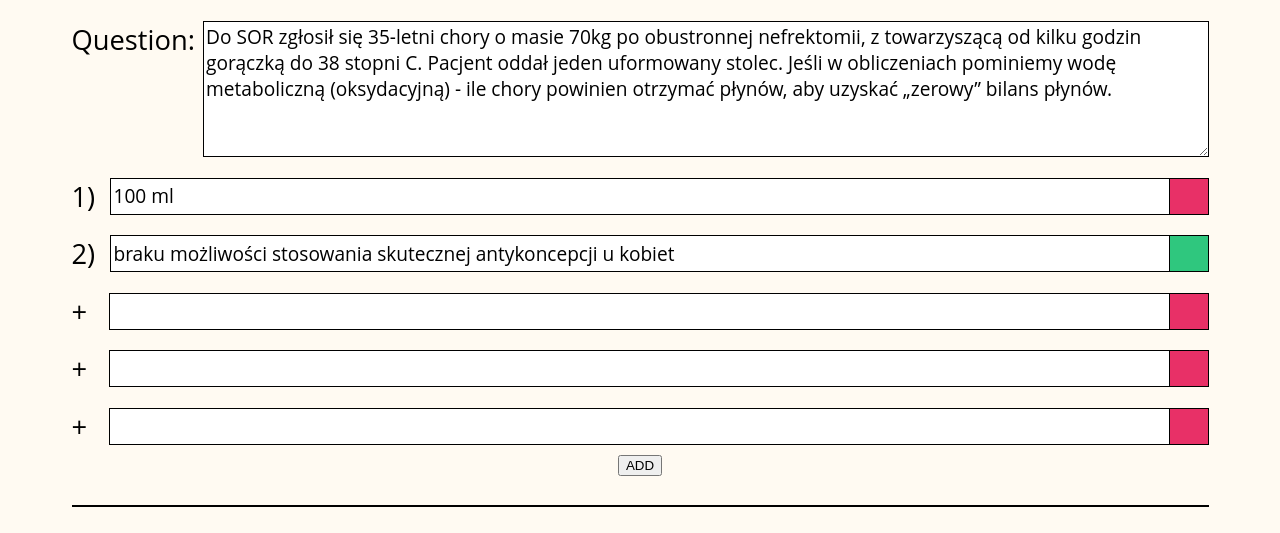
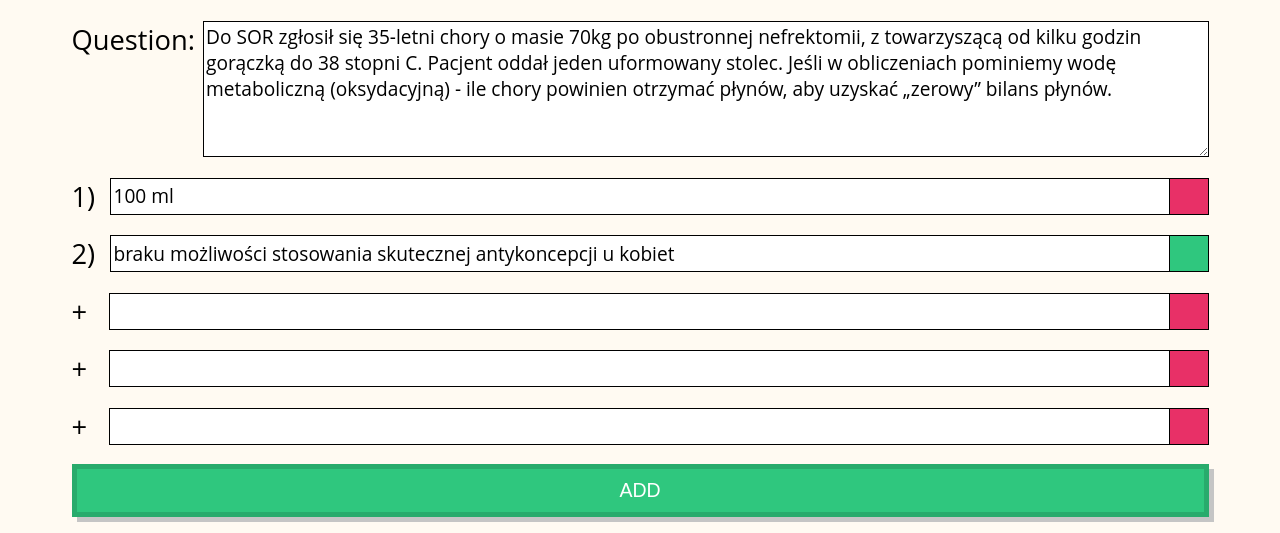
Before and after one commit to ZooMic/real-projects, a React app in the folder quizit/: page /edit/1 in a window 1280 px wide. Shown: the part 225-758 px from the top of the page. Built offline with nearby package versions, Linux system fonts and the light colour scheme.

Commit message:
quizit: Added button component, some Edit page fixes

```diff
--- a/quizit/package.json
+++ b/quizit/package.json
@@ -6,6 +6,7 @@
     "@testing-library/jest-dom": "^4.2.4",
     "@testing-library/react": "^9.4.0",
     "@testing-library/user-event": "^7.2.1",
+    "classnames": "^2.2.6",
     "react": "^16.12.0",
     "react-dom": "^16.12.0",
     "react-redux": "^7.2.0",
--- a/quizit/src/components/Button/Button.js
+++ b/quizit/src/components/Button/Button.js
@@ -0,0 +1,47 @@
+import React from 'react';
+import classNames from 'classnames';
+import { getSizeStyle, MEDIUM } from './size.helper';
+import { getColorStyle, POSITIVE, DISABLED } from './color.helper';
+import { btn } from './Button.module.css';
+
+const Button = (props) => {
+    const {
+        children,
+        size = MEDIUM,
+        color = POSITIVE,
+        disabled = false,
+        className = '',
+        onClick,
+        onDisabledClicked,
+    } = props;
+
+    const handleClick = event => {
+        if (disabled) {
+            if (typeof onDisabledClicked === 'function') {
+                onDisabledClicked(event);
+            }
+        } else {
+            if (typeof onClick === "function") {
+                onClick(event);
+            }
+        }
+    }
+
+    const styles = classNames(
+        btn,
+        getSizeStyle(size),
+        getColorStyle(disabled ? DISABLED : color),
+        className,
+    )
+
+    return (
+        <button
+            className={styles}
+            onClick={handleClick}
+        >
+            {children}
+        </button>
+    )
+};
+
+export default Button;
--- a/quizit/src/components/Button/Button.module.css
+++ b/quizit/src/components/Button/Button.module.css
@@ -0,0 +1,43 @@
+.btn {
+    text-decoration: none;
+    text-transform: uppercase;
+    font-size: 0.8em;
+    padding: 0.5em;
+    text-align: center;
+    border: 5px solid;
+    box-shadow: 5px 5px #c5c5c5;
+    color: white;
+    transition: 0.05s linear;
+}
+
+.btn:active {
+    transform: translate(5px, 5px);
+    box-shadow: 0px 0px #c5c5c5;
+}
+
+/* SIZE HELPER */
+.small { font-size: 0.5em; }
+.medium { font-size: 0.8em; }
+.big { font-size: 1em; }
+
+/* COLOR HELPER */
+.positive {
+    background-color: #2fc77e;
+    border-color: #28ab6c;
+}
+.positive:hover {
+    background-color: #2fc77ecc;
+    border-color: #28ab6ccc;
+}
+.negative {
+    background-color: #e83067;
+    border-color: #c12856;
+}
+.neutral {
+    background-color: #4285F4;
+    border-color: #0d47a1;
+}
+.disabled {
+    background-color: #6c757d;
+    border-color: #343a40;
+}
--- /dev/null
+++ b/quizit/src/components/Button/color.helper.js
@@ -0,0 +1,18 @@
+import { positive, negative, neutral, disabled } from './Button.module.css';
+
+const POSITIVE = 0;
+const NEUTRAL = 1;
+const NEGATIVE = 2;
+const DISABLED = 3;
+
+const getColorStyle = color => {
+    switch (color) {
+        case POSITIVE: return positive;
+        case NEUTRAL: return neutral;
+        case NEGATIVE: return negative;
+        case DISABLED: return disabled;
+        default: return neutral;
+    }
+}
+
+export { getColorStyle, POSITIVE, NEUTRAL, NEGATIVE, DISABLED }
--- a/quizit/src/components/Button/index.js
+++ b/quizit/src/components/Button/index.js
@@ -0,0 +1,3 @@
+export { default as Button } from './Button'
+export { default } from './Button'
+export { SMALL, MEDIUM, BIG } from './size.helper'
--- /dev/null
+++ b/quizit/src/components/Button/size.helper.js
@@ -0,0 +1,16 @@
+import { small, medium, big } from './Button.module.css';
+
+const SMALL = 0;
+const MEDIUM = 1;
+const BIG = 2;
+
+const getSizeStyle = size => {
+    switch (size) {
+        case SMALL: return small;
+        case MEDIUM: return medium;
+        case BIG: return big;
+        default: return medium;
+    }
+}
+
+export { getSizeStyle, SMALL, MEDIUM, BIG }
--- a/quizit/src/components/SupLayout/SubLayout.module.css
+++ b/quizit/src/components/SupLayout/SubLayout.module.css
@@ -5,6 +5,8 @@
 }
 
 .nav {
+    position: sticky;
+    top: 0px;
     background-color: #43464c;
     line-height: 1.5em;
     display: flex;
--- a/quizit/src/components/SupTitle/SupTitle.module.css
+++ b/quizit/src/components/SupTitle/SupTitle.module.css
@@ -10,5 +10,3 @@
     width: 100%;
     white-space: pre;
 }
-
-/* // preneta */
--- a/quizit/src/containers/EditQuizPage/EditQuizPage.js
+++ b/quizit/src/containers/EditQuizPage/EditQuizPage.js
@@ -1,11 +1,12 @@
 import React from 'react';
 import { useParams } from 'react-router-dom';
-import SubLayout from '../../components/SupLayout/';
-import SupTitle from '../../components/SupTitle/';
-import SupContent from '../../components/SupContent/';
+import SubLayout from '../../components/SupLayout';
+import SupTitle from '../../components/SupTitle';
+import SupContent from '../../components/SupContent';
 import SupSpliter from '../../components/SupSpliter';
+import Button, { SMALL } from '../../components/Button';
 
-import { contentWrapper, inputWrapper, bordered, checkboxButton, green, red } from './EditQuizPage.module.css';
+import { contentWrapper, inputWrapper, bordered, checkboxButton, green, red, addBtn } from './EditQuizPage.module.css';
 
 const mock = {
     question: 'Do SOR zgłosił się 35-letni chory o masie 70kg po obustronnej nefrektomii, z towarzyszącą od kilku godzin gorączką do 38 stopni C. Pacjent oddał jeden uformowany stolec. Jeśli w obliczeniach pominiemy wodę metaboliczną (oksydacyjną) - ile chory powinien otrzymać płynów, aby uzyskać „zerowy” bilans płynów.',
@@ -50,7 +51,7 @@ const EditQuizPage = () => {
                     <input className={bordered} type="text" name="answer1" id="answer1" />
                     <button className={`${checkboxButton} ${red}`} />
                 </div>
-                <button>ADD</button>
+                <Button size={SMALL} className={addBtn}>ADD</Button>
                 <SupSpliter/>
                 {/* TODO - change id to normal name, from redux state*/}
                 <span>{quizId}</span>
--- a/quizit/src/containers/EditQuizPage/EditQuizPage.module.css
+++ b/quizit/src/containers/EditQuizPage/EditQuizPage.module.css
@@ -40,3 +40,8 @@
 .red {
     background-color: #e83067
 }
+
+.addBtn {
+    margin: 1em 0em 0em 0em;
+    width: 100%;
+}
```
Also changed, not shown: quizit/src/components/Button/LinkButton.js (added).
